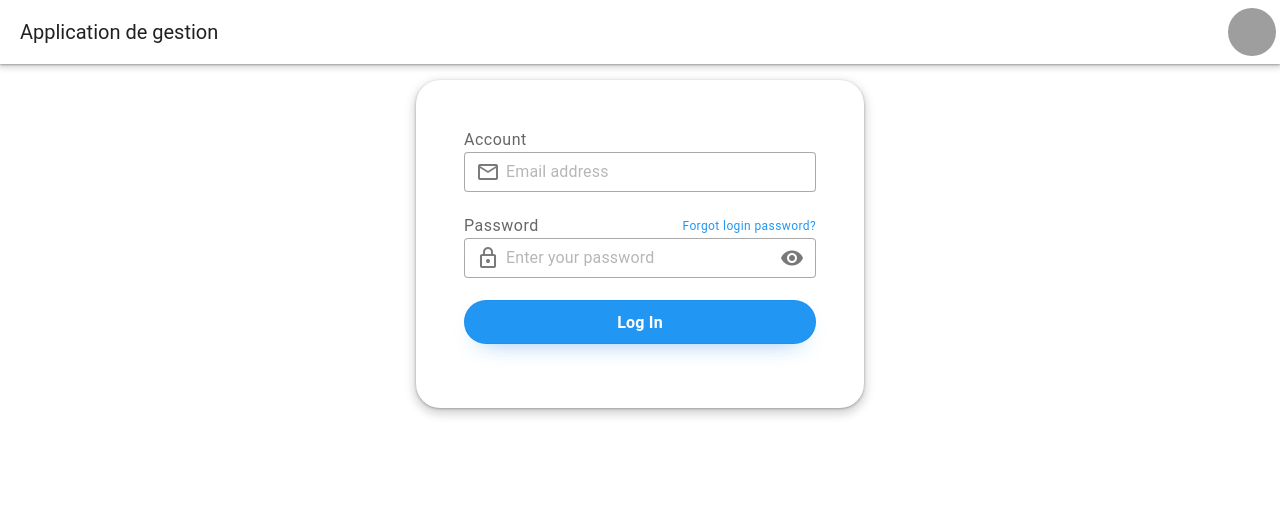
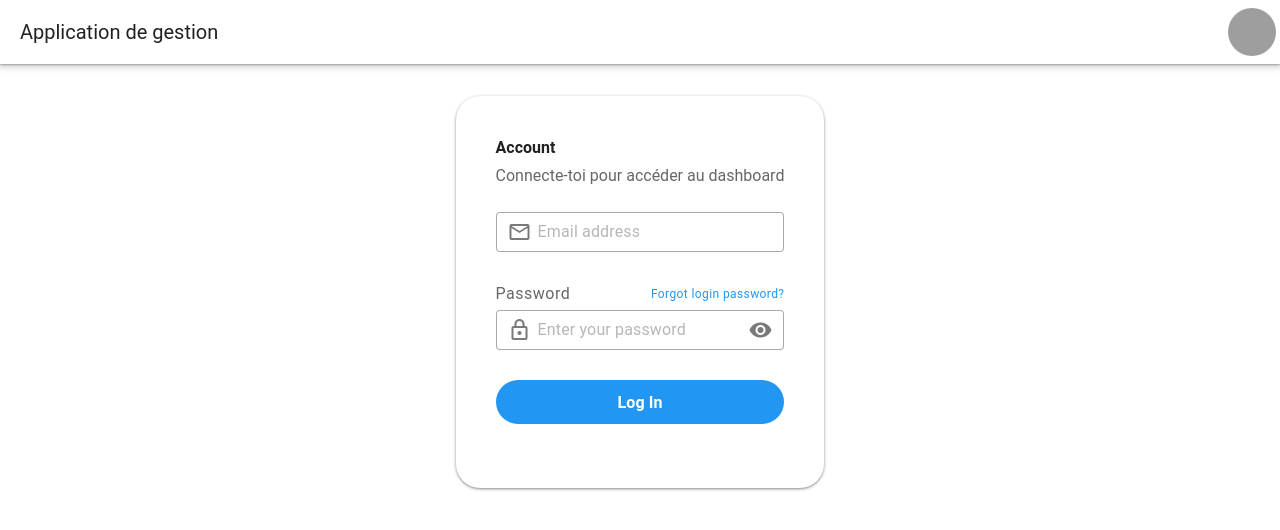
Before and after one commit to GenXwater/vueJS_exercices, a Nuxt app in the folder vue_app_gestion/: page /login in a window 1280 px wide. Shown: the top 530 px of the page. Built offline with nearby package versions, Linux system fonts and the light colour scheme; grey boxes are pictures that could not be loaded.

Commit message:
Refactor login component layout and styles for improved user experience

```diff
--- a/vue_app_gestion/app/pages/login.vue
+++ b/vue_app_gestion/app/pages/login.vue
@@ -1,12 +1,13 @@
 <template>
-  <div>
-    <v-card class="mx-auto pa-12 pb-8" elevation="3" max-width="448" rounded="xl">
-      <div class="text-body-large text-medium-emphasis">Account</div>
+  <div class="d-flex align-center justify-center pa-4 fill-height">
+    <v-card class="mx-auto pa-10 pb-8" elevation="8" max-width="460" rounded="xl">
+      <div class="text-h4 font-weight-bold mb-1">Account</div>
+      <div class="text-body-1 text-medium-emphasis mb-6">Connecte-toi pour accéder au dashboard</div>
 
       <v-text-field density="compact" placeholder="Email address" prepend-inner-icon="mdi-email-outline"
-        variant="outlined" v-model="userData.email"></v-text-field>
+        variant="outlined" class="mb-2" v-model="userData.email"></v-text-field>
 
-      <div class="text-body-large text-medium-emphasis d-flex align-center justify-space-between">
+      <div class="text-body-large text-medium-emphasis d-flex align-center justify-space-between mb-1">
         Password
 
         <a class="text-body-small text-decoration-none text-blue" href="#" rel="noopener noreferrer" target="_blank">
@@ -15,12 +16,12 @@
 
       <v-text-field :append-inner-icon="visible ? 'mdi-eye-off' : 'mdi-eye'" :type="visible ? 'text' : 'password'"
         density="compact" placeholder="Enter your password" prepend-inner-icon="mdi-lock-outline" variant="outlined"
-        @click:append-inner="visible = !visible" v-model="userData.pass"></v-text-field>
+        @click:append-inner="visible = !visible" class="mb-2" v-model="userData.pass"></v-text-field>
 
       <v-expand-transition>
         <v-alert
           v-if="error"
-          class="mb-6 login-alert"
+          class="mb-6 mt-2"
           type="error"
           variant="tonal"
           rounded="xl"
@@ -31,7 +32,7 @@
         </v-alert>
       </v-expand-transition>
 
-      <v-btn class="mb-8 login-btn" color="blue" size="large" variant="flat" block @click="login">
+      <v-btn class="mb-8 font-weight-bold rounded-pill text-none" color="blue" size="large" variant="flat" block @click="login">
         Log In
       </v-btn>
     </v-card>
@@ -77,19 +78,3 @@ const login = async () => {
     }
 }
 </script>
-
-<style scoped>
-.login-alert {
-  border: 1px solid rgba(244, 67, 54, 0.35);
-  backdrop-filter: blur(3px);
-}
-
-.login-btn {
-  border-radius: 999px;
-  border: 1px solid rgba(30, 136, 229, 0.45);
-  letter-spacing: 0.2px;
-  font-weight: 600;
-  text-transform: none;
-  box-shadow: 0 10px 24px -16px rgba(30, 136, 229, 0.9);
-}
-</style>
```
